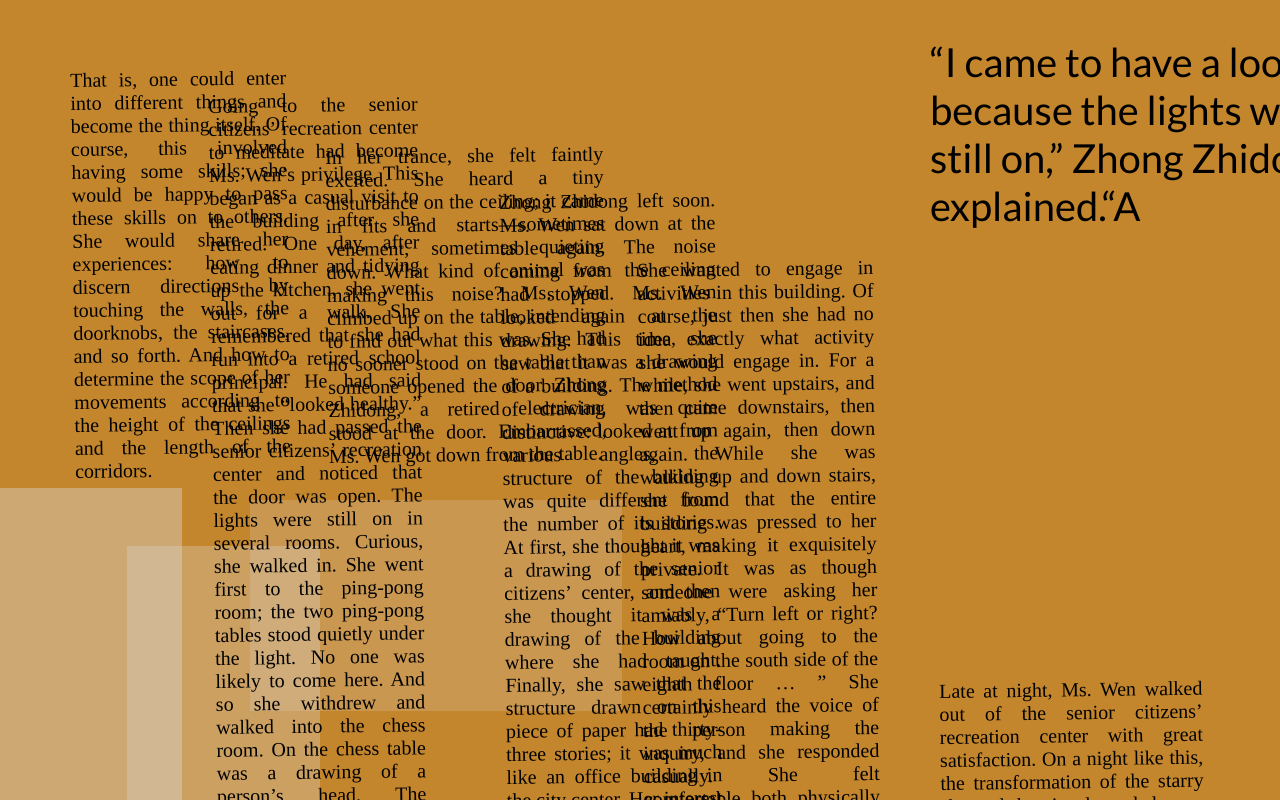
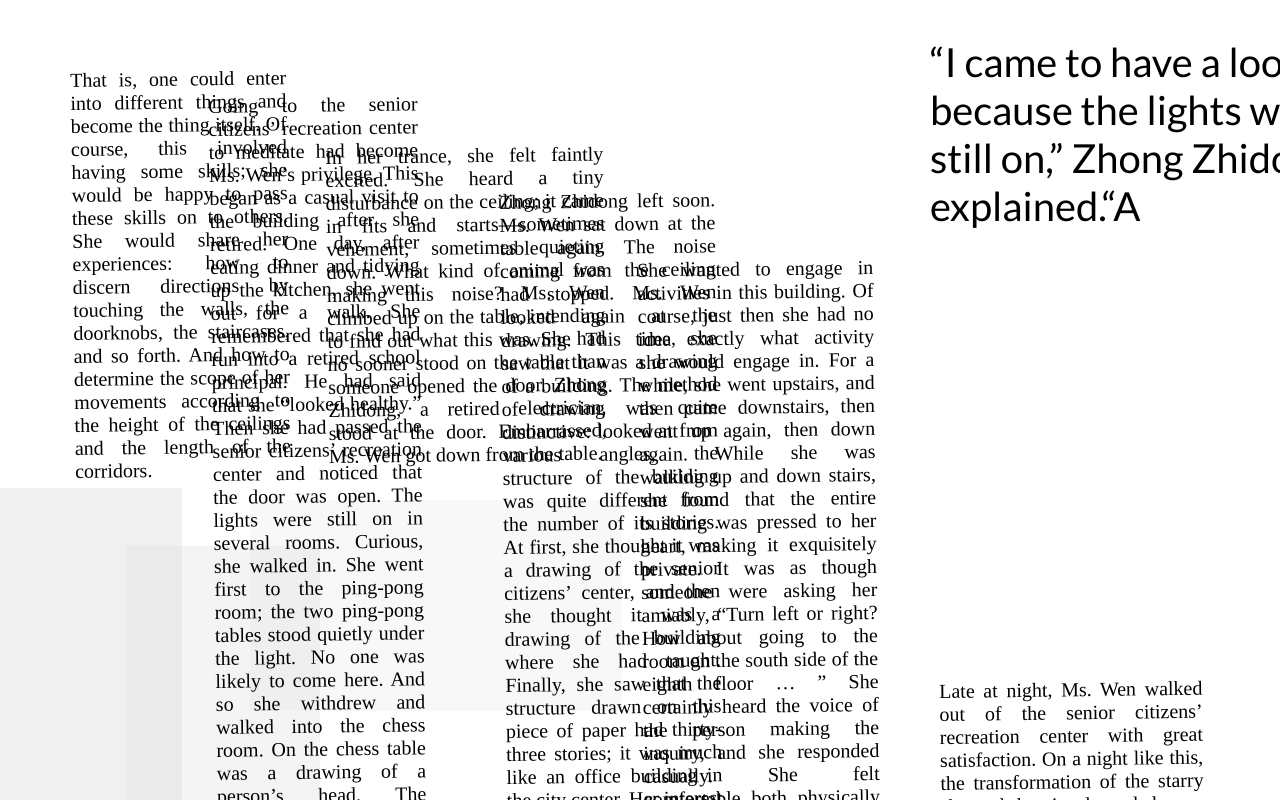
Before and after one commit to julieyeung/euphoria_and-said-distinctly, a plain HTML site: page index.html in a window 1280 px wide. Drawn offline with Linux system fonts and the light colour scheme; a web font is replaced by a local one.

Commit message:
Update index.html colors

```diff
--- a/index.html
+++ b/index.html
@@ -10,7 +10,7 @@
 <link rel="preconnect" href="https://fonts.gstatic.com" crossorigin>
 <link href="https://fonts.googleapis.com/css2?family=Lato:ital,wght@0,100;0,300;0,400;0,700;0,900;1,100;1,300;1,400;1,700;1,900&family=Smooch+Sans:wght@100..900&family=Space+Grotesk:wght@300..700&display=swap" rel="stylesheet">
 <body>
-    <div data-layer="Desktop - 7" class="Desktop7" style="width: 1440px; height: 1024px; position: relative; background: #C4862D">
+    <div data-layer="Desktop - 7" class="Desktop7" style="width: 1440px; height: 1024px; position: relative; background: #FFFFFF">
 
     <div class="container">
         <div class="rectangle1"></div>
```
